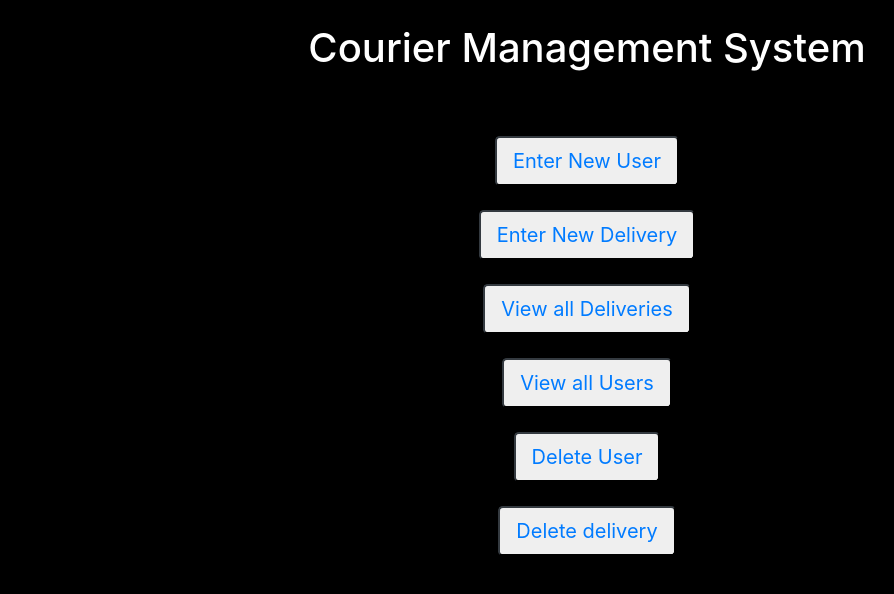
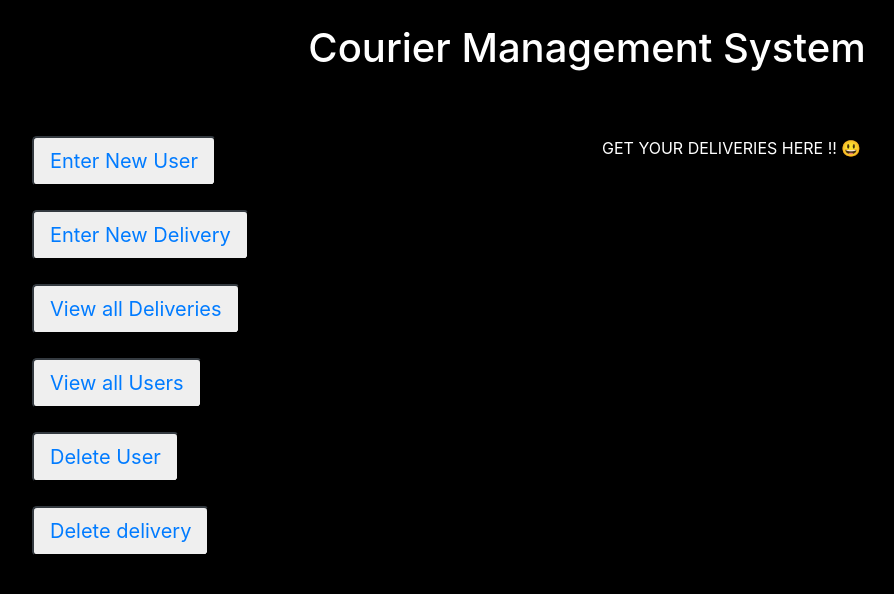
Before and after one commit to SiddharthChillale/courier-management-project, a Flask app: page / in a window 1280 px wide. Shown: the top 594 px of the page, without its empty margins (53-947 px from the left). Run offline with Flask 2, Linux system fonts and the light colour scheme; some libraries are stand-ins or nearby versions.

Commit message:
Css added

```diff
--- a/cmanage/templates/home.html
+++ b/cmanage/templates/home.html
@@ -3,7 +3,8 @@
 {% block HOME %}
 <div class='container  mt-4'>
         <h1 class='mb-3 text-center text-white'>Courier Management System</h1></br></br>
-        <div class="btn-group-lg">
+        <div class="row">
+            <div class="btn-group-vertical col-sm-6">
                 <!-- {{ address[0], address[1] }} -->
                 <!-- <div class="container">
                     <div class="row">
@@ -22,5 +23,11 @@
                 <div class="text-center"><button class="btn-lg btn-outline-dark shadow-sm"><a href= {{address[4] }}>Delete User</a></button></br></br></div>
                 <div class="text-center"><button class="btn-lg btn-outline-dark shadow-sm"><a href= {{address[5] }}>Delete delivery</a></button></br></br></div>
             </div>
+            <div class="col-sm-6">
+                <!-- <img src="delman.jpg" /> -->
+                GET YOUR DELIVERIES HERE !! 😃
+            </div>
+        </div>
+
 </div>
 {% endblock HOME %}
```
Also changed, not shown: cmanage/site.db, cmanage/templates/deliveryman.svg (added), cmanage/templates/delman.jpg (added), 1 other file. Lines whose indentation alone changed are shown as unchanged.
